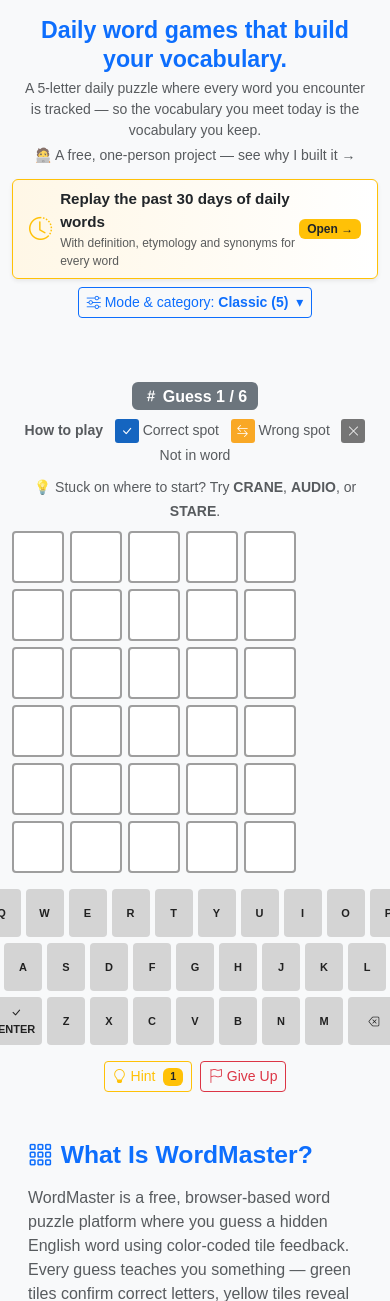
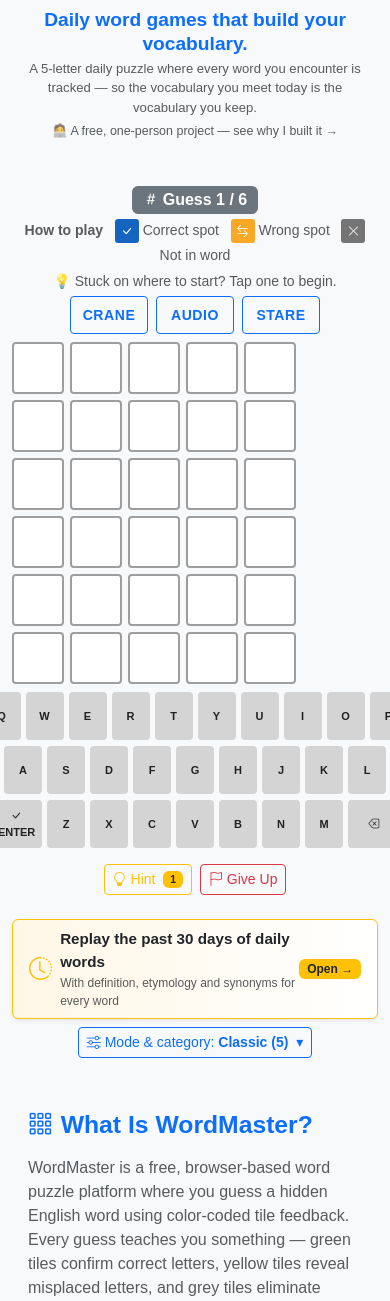
Before and after one commit to Kye-Jaemin/wordmaster, a Flask app: page / in a window 390 px wide. Shown: the part 58-1359 px from the top of the page. Run offline with Flask 3, Linux system fonts and the light colour scheme; some libraries are stand-ins or nearby versions.

Commit message:
feat: mobile-only game-first reorder + one-tap starter-word chips
Mobile 375x812 had the on-screen keyboard pushed off the first screen
(851-1007px) by the archive promo card and mode picker rendering above
the board. Wrap hero-adjacent sections in .wm-home-stack and reorder
game/archive/picker with flex `order` under a max-width:767.98px query
only -- DOM source order, hrefs, and desktop rendering are untouched
(the archive card is WordMaster's #1 Search Console CTR page, so its
crawlable position in the source can't move). The SEO long-form content
row is lifted out of the game container into its own sibling so the
mobile reorder doesn't bury it under several hundred lines of copy.

Also turn the CRANE/AUDIO/STARE starter-word hint (5-letter modes only)
into tappable chips that fill and auto-submit the row, cutting the cost
of a first guess to one tap.

```diff
--- a/static/js/game.js
+++ b/static/js/game.js
@@ -124,6 +124,45 @@ function addEventListeners() {
   const giveupBtn = document.getElementById("btn-giveup");
   if (hintBtn)   hintBtn.addEventListener("click", handleHint);
   if (giveupBtn) giveupBtn.addEventListener("click", handleGiveUp);
+  // One-tap opener chips. Only index.html on 5-letter modes renders these, so
+  // this is a no-op everywhere else.
+  document.querySelectorAll(".wm-start-chip").forEach(btn => {
+    btn.addEventListener("click", () => startWithWord(btn.dataset.word, btn));
+  });
+}
+
+// ─── One-tap openers ──────────────────────────────────────────
+// A first-time player who lands on an empty board has to invent a word before
+// anything can happen. The chips remove that step: one tap fills the row and
+// submits it, so the first guess costs nothing.
+function hideStarterHint() {
+  const hint = document.getElementById("starter-hint");
+  if (hint) hint.classList.add("d-none");
+}
+
+function startWithWord(word, btnEl) {
+  // Blur first. If focus stays on the chip, a later Enter keypress both
+  // re-clicks the button and fires the document keydown handler -> double submit.
+  if (btnEl && typeof btnEl.blur === "function") btnEl.blur();
+
+  if (gameOver) return;
+  if (currentRow !== 0) { hideStarterHint(); return; }  // an opener only helps on guess 1
+  if (!word || word.length !== WORD_LENGTH) return;
+  if (!secretWord) { showToast(T.failedLoad); return; } // word fetch failed / still in flight
+
+  while (currentGuess.length) deleteLetter();
+  const letters = word.toUpperCase().split("");
+  for (let i = 0; i < letters.length; i++) typeLetter(letters[i]);
+
+  if (window.wmTrackOnce) window.wmTrackOnce("game_start", { format: "tile", mode: GAME_MODE });
+  // Not wmTrackOnce: we want the raw count of chip uses, not one per page load.
+  if (typeof gtag === "function") {
+    gtag("event", "starter_chip_click", { word: word.toUpperCase(), mode: GAME_MODE });
+  }
+
+  // Short delay so the row is visibly filled before the reveal animation runs.
+  // Submitting instantly reads as "I tapped and something happened to me".
+  setTimeout(submitGuess, 350);
 }
 
 function onKeydown(e) {
@@ -182,6 +221,10 @@ async function submitGuess() {
       shakeRow(currentRow);
       return;
     }
+
+    // Hide the openers once a guess actually lands (chip- or keyboard-driven).
+    // Kept visible on an invalid word so the player can still tap another one.
+    hideStarterHint();
 
     await revealRow(data.result);
     updateKeyboard(data.result);
--- a/templates/index.html
+++ b/templates/index.html
@@ -10,7 +10,7 @@
 {% block content %}
 
 <!-- Hero / Value Proposition -->
-<div class="container-xl pt-3 pb-1">
+<div class="container-xl pt-3 pb-1 wm-home-hero">
   <div class="text-center px-2">
     <h1 class="fw-bold text-primary mb-1" style="font-size:1.45rem;line-height:1.25">
       {% if mode == 'hard' %}{% if lang == 'ko' %}가장 어려운 6글자 단어 맞히기{% else %}Hardest 6-Letter Words to Guess{% endif %}
@@ -30,8 +30,18 @@
   </div>
 </div>
 
+<!-- Above-the-fold stack (mobile ordering only).
+     On a 375x812 phone the board+keyboard were pushed off the first screen by
+     the archive promo card and the mode picker, so the player had to scroll
+     before they could see how to play. Both blocks keep their exact position in
+     the HTML source (crawlers and the internal-link graph see no change) — only
+     the *painted* order changes, and only under 768px via the media query in
+     the <style> block below. On desktop .wm-home-stack is a plain block div, so
+     desktop rendering is byte-for-byte the same as before. -->
+<div class="wm-home-stack">
+
 <!-- Featured: Daily Word Archive (CTR ~33% in Search Console — our #1 traffic page) -->
-<div class="container-xl pt-2 pb-1">
+<div class="container-xl pt-2 pb-1 wm-home-archive">
   <a href="/archive" class="d-block text-decoration-none">
     <div class="card border-warning shadow-sm" style="background: linear-gradient(90deg, #fff7e6 0%, #ffffff 100%);">
       <div class="card-body py-2 px-3 d-flex align-items-center justify-content-between">
@@ -54,8 +64,35 @@
 
 <!-- Mode/category picker — collapsed by default so the game is near the top.
      The route's current mode is already loaded and playable without opening this. -->
-<style>.wm-mode-picker>summary{list-style:none}.wm-mode-picker>summary::-webkit-details-marker{display:none}</style>
-<div class="container-xl pt-1 pb-1 text-center">
+<style>
+.wm-mode-picker>summary{list-style:none}.wm-mode-picker>summary::-webkit-details-marker{display:none}
+/* One-tap opener chips (5-letter modes only). 38px min height matches the
+   on-screen keyboard key height so the chip is a comfortable thumb target. */
+.wm-start-chip{min-height:38px;min-width:78px;font-weight:600;letter-spacing:.04em}
+/* Mobile-only: paint the game first, then the archive card, then the mode
+   picker. DOM order is untouched — this is purely flex `order`. */
+@media (max-width: 767.98px){
+  .wm-home-stack{display:flex;flex-direction:column}
+  .wm-home-stack>.wm-home-game{order:1}
+  .wm-home-stack>.wm-home-archive{order:2}
+  .wm-home-stack>.wm-home-picker{order:3}
+  /* Reclaim vertical space above the board. Spacing only — no element is
+     hidden, removed, or reordered beyond the three rules above. */
+  .wm-home-hero{padding-top:.5rem!important;padding-bottom:.25rem!important}
+  .wm-home-hero h1{font-size:1.2rem!important;margin-bottom:.15rem!important}
+  .wm-home-hero p{font-size:.82rem!important}
+  .wm-home-hero>div>a{font-size:.78rem!important;margin-top:.15rem!important}
+  .wm-home-game{padding-top:.5rem!important}
+  #howto-legend small{line-height:1.35}
+  #keyboard{margin-top:.5rem!important}
+  #toast-area{min-height:28px!important;margin-bottom:.25rem!important}
+  #guess-counter{margin-bottom:.25rem!important}
+  #howto-legend{margin-bottom:.25rem!important}
+  #starter-hint{margin-bottom:.5rem!important}
+  .game-board{margin-bottom:.5rem!important}
+}
+</style>
+<div class="container-xl pt-1 pb-1 text-center wm-home-picker">
   <details class="wm-mode-picker">
     <summary class="btn btn-outline-primary btn-sm" style="cursor:pointer">
       <i class="bi bi-sliders me-1"></i>{% if lang == 'ko' %}모드·카테고리{% else %}Mode &amp; category{% endif %}:
@@ -184,7 +221,7 @@
   </details>
 </div>
 
-<div class="container-xl py-3">
+<div class="container-xl py-3 wm-home-game">
   <div class="row justify-content-center g-3">
 
     <!-- Game Area — centered. Ad sidebars removed so the board sits in the
@@ -210,8 +247,9 @@
       <!-- How-to legend — placed ABOVE the board so first-time players learn the
            color meanings before they play, instead of finding them below the keyboard.
            Icons replace the old G/R/X letters, which were green-mnemonics that no
-           longer match the blue/amber palette and meant nothing to Korean players. -->
-      <div class="text-center mb-2">
+           longer match the blue/amber palette and meant nothing to Korean players.
+           Stays above the board on mobile too — only its margin is tightened. -->
+      <div id="howto-legend" class="text-center mb-2">
         <small class="text-muted">
           {% if lang == 'ko' %}
             <span class="fw-semibold">이렇게 풀어요</span> &nbsp;
@@ -229,23 +267,31 @@
 
       <!-- Starter-word hint — first-time players landing straight on the board
            had no visible cue for what to type first (the CRANE/AUDIO/STARE
-           examples only existed buried in SEO copy far below the fold). -->
-      <div class="text-center mb-2">
-        <small class="text-muted">
-          {% if word_length == 5 %}
-            {% if lang == 'ko' %}
-              💡 막막하다면 <strong>CRANE</strong>, <strong>AUDIO</strong>, <strong>STARE</strong> 중 하나로 시작해보세요.
-            {% else %}
-              💡 Stuck on where to start? Try <strong>CRANE</strong>, <strong>AUDIO</strong>, or <strong>STARE</strong>.
-            {% endif %}
-          {% else %}
+           examples only existed buried in SEO copy far below the fold).
+           On 5-letter modes these are now one-tap chips: tapping fills the row
+           and submits it, so the cost of the very first guess is zero taps of
+           thinking. Non-5-letter modes keep the plain text hint — a fixed
+           opener list only makes sense for the 5-letter word set. -->
+      <div id="starter-hint" class="text-center mb-2">
+        {% if word_length == 5 %}
+          <div class="text-muted small mb-1">
+            {% if lang == 'ko' %}💡 막막하다면 한 번 탭해서 시작해보세요.{% else %}💡 Stuck on where to start? Tap one to begin.{% endif %}
+          </div>
+          <div class="d-flex flex-wrap gap-2 justify-content-center">
+            {% for w in ["CRANE", "AUDIO", "STARE"] %}
+              <button type="button" class="wm-start-chip btn btn-sm btn-outline-primary" data-word="{{ w }}"
+                      aria-label="{% if lang == 'ko' %}{{ w }}(으)로 시작하기{% else %}Start with {{ w }}{% endif %}">{{ w }}</button>
+            {% endfor %}
+          </div>
+        {% else %}
+          <small class="text-muted">
             {% if lang == 'ko' %}
               💡 아무 흔한 {{ word_length }}글자 단어로 시작해서 힌트를 얻어보세요.
             {% else %}
               💡 Start with any common {{ word_length }}-letter word to get clues.
             {% endif %}
-          {% endif %}
-        </small>
+          </small>
+        {% endif %}
       </div>
 
       <!-- Game Board -->
@@ -392,7 +438,15 @@
 
   </div>
 
-  <!-- Rich content section for SEO & AdSense — unique per mode -->
+</div><!-- /.container-xl.wm-home-game -->
+</div><!-- /.wm-home-stack -->
+
+<!-- Rich content section for SEO & AdSense — unique per mode.
+     Lifted out of the game container (it used to be a second .row inside it) so
+     the mobile reorder can drop the archive card directly under the keyboard
+     instead of below several hundred lines of long-form copy. Content, order in
+     the source, and markup inside this section are unchanged. -->
+<div class="container-xl pb-3">
   <div class="row justify-content-center mt-5 px-3">
     <div class="col-12 col-lg-8">
 
```
